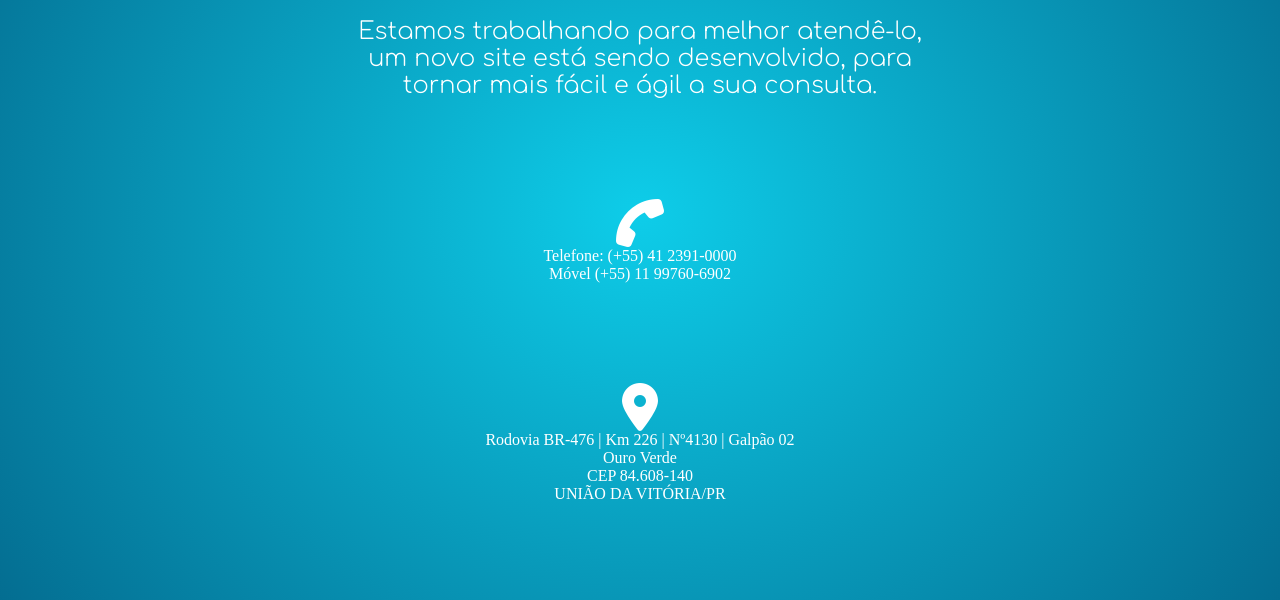
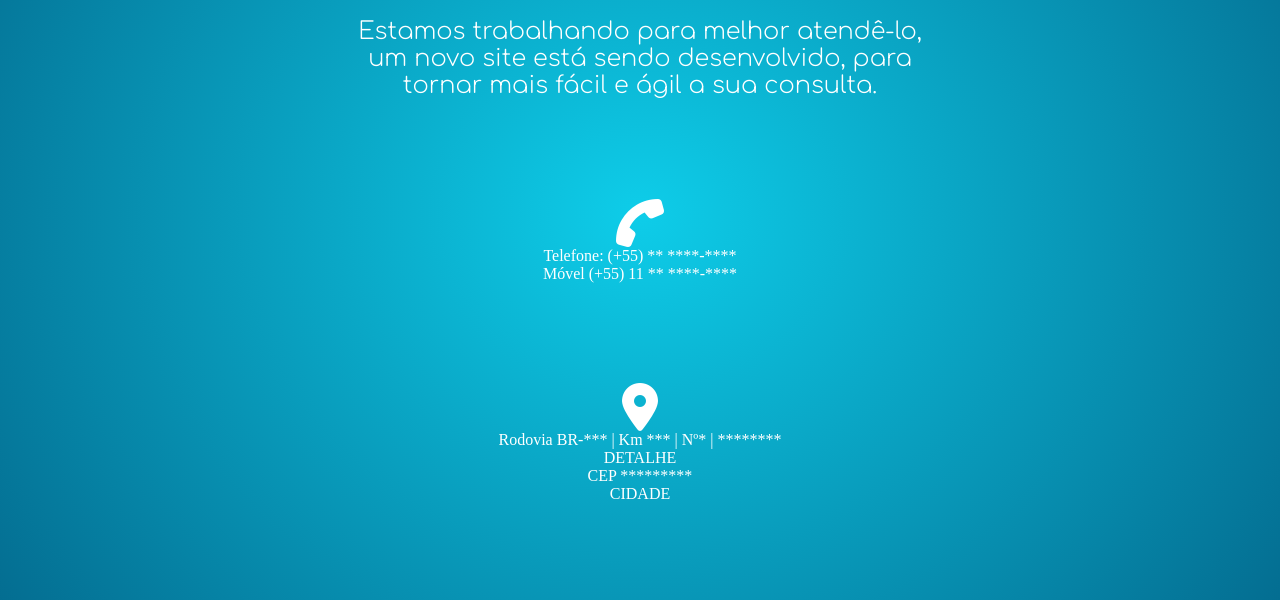
Before and after one commit to GaabzDeveloper/template-site-em-construcao, a plain HTML site: page index.html in a window 1280 px wide. Shown: the part 341-941 px from the top of the page. Drawn offline with Linux system fonts and the light colour scheme.

Commit message:
ALTERAÇÃO DOS DADOS COMO TELEFONE E ENDEREÇO.

```diff
--- a/index.html
+++ b/index.html
@@ -27,21 +27,21 @@
 
 			<div class="main__geralinfo__phone main__geralinfo__info">
 				<i class="fa fa-phone phone fa-3x" aria-hidden="true"></i>
-				<p>Telefone: (+55) 41 2391-0000<br>
-					Móvel (+55) 11 99760-6902</p>
+				<p>Telefone: (+55) ** ****-****<br>
+					Móvel (+55) 11 ** ****-****</p>
 			</div>
 
 			<div class="main__geralinfo__map main__geralinfo__info">
 				<i class="fa fa-map-marker fa-3x" aria-hidden="true"></i>
-				Rodovia BR-476 | Km 226 | Nº4130 | Galpão 02<br>
-				Ouro Verde<br>
-				CEP 84.608-140<br>
-				UNIÃO DA VITÓRIA/PR
+				Rodovia BR-*** | Km *** | Nº* | ********<br>
+				DETALHE<br>
+				CEP *********<br>
+				CIDADE
 			</div>
 
 			<div class="main__geralinfo__email main__geralinfo__info">
 				<i class="fa fa-envelope-o fa-3x" aria-hidden="true"></i>
-				<a href="mailto:comercial@senibra.net" class="main__geralinfo__email__link">comercial@senibra.net</a>
+				<a href="mailto:gabrielneow@outlook.com" class="main__geralinfo__email__link">EMAIL DO DEV</a>
 			</div>
 
 		</div>
```
